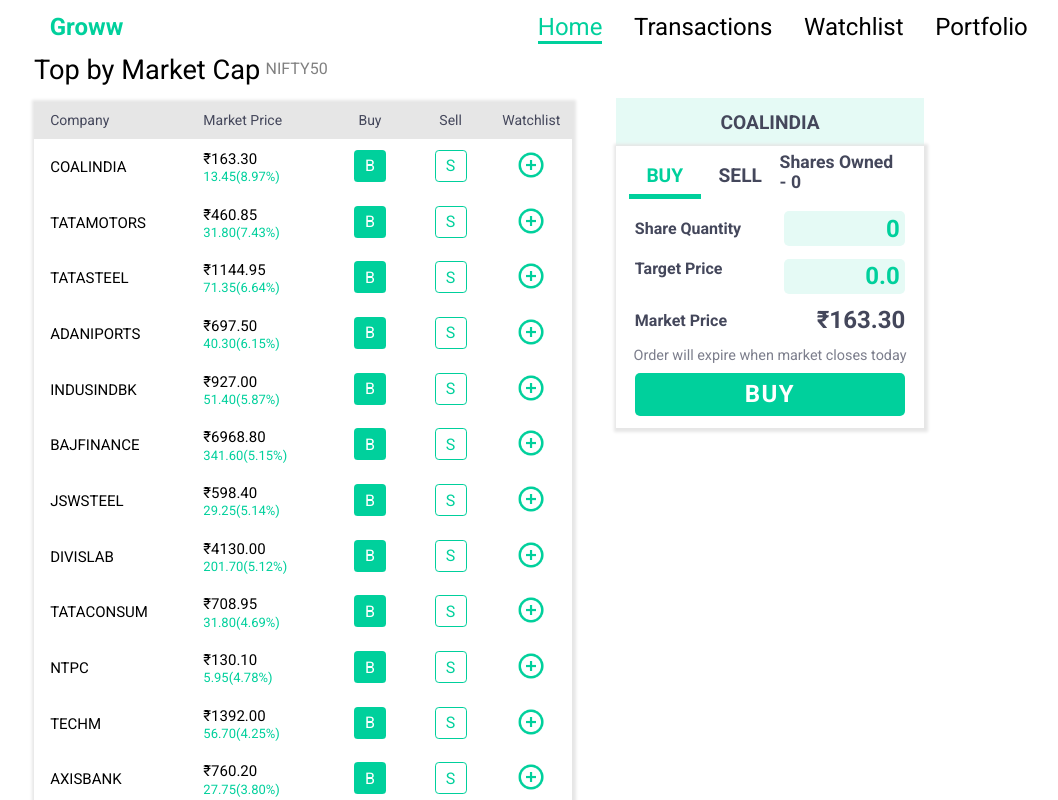
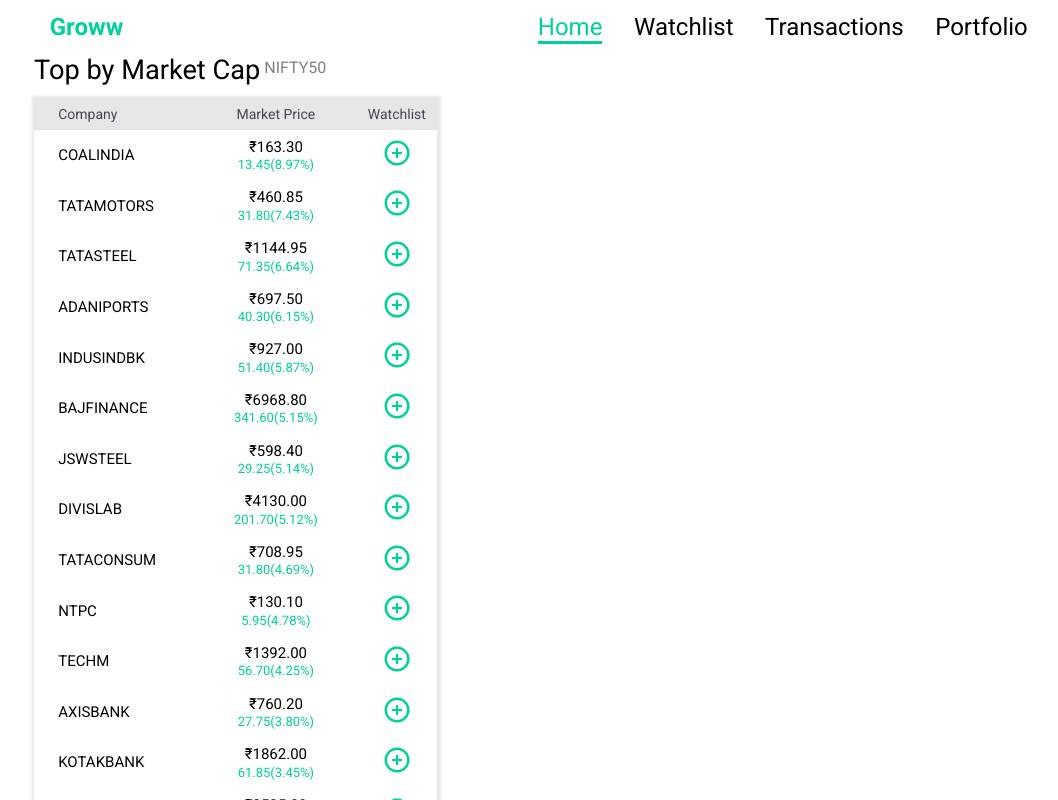
Before and after one commit to AdityaThakur278/groww-clone-multipage, a React (Create React App) app: page / in a window 1280 px wide. Shown: the top 800 px of the page, without its empty margins (158-1216 px from the left). Built offline with nearby package versions, Linux system fonts and the light colour scheme.

Commit message:
Buy/Sell option removed from home-page

```diff
--- a/src/components/BuySellForm/BuySellTransaction.js
+++ b/src/components/BuySellForm/BuySellTransaction.js
@@ -21,6 +21,8 @@
             quantity: props.shareQuantity,
             total: totalAmount.toFixed(2),
         })
+
+        alert("Transaction added to pending transaction list");
     }
 
     function buySellTransaction() {
--- a/src/components/Home/BuySellButton.css
+++ /dev/null
@@ -1,31 +0,0 @@
-.home-page .buy-button {
-  background-color: #00d09c;
-  border: none;
-  color: white;
-  width: 32px;
-  height: 32px;
-  border-radius: 12%;
-  font-size: 1rem;
-  cursor: pointer;
-  transition: 0.7s;
-}
-
-.buy-button:hover {
-  transform: scale(1.2);
-}
-
-.home-page .sell-button {
-  border: 1px solid #00d09c;
-  color: #00d09c;
-  background-color: white;
-  width: 32px;
-  height: 32px;
-  border-radius: 12%;
-  font-size: 1rem;
-  cursor: pointer;
-  transition: 0.7s;
-}
-
-.sell-button:hover {
-  transform: scale(1.2);
-}
--- a/src/components/Home/BuySellButton.js
+++ /dev/null
@@ -1,42 +0,0 @@
-import React from 'react'
-import "./BuySellButton.css"
-import {buySellCompanyChange, buyTabChange, marketPriceValueChange} from "../../Redux/buySellForm/buySellAction"
-import { connect } from 'react-redux';
-
-function BuySellButton(props) {
-
-    const buttonStyle = props.type + "-button";
-    const innerHtml = props.type.charAt(0).toUpperCase();
-
-    function handleButtonClick() {
-        props.buySellCompanyChange(props.company);
-        props.type === "buy" ? props.buyTabChange(true) : props.buyTabChange(false);
-
-        const index = props.mapCompanyToIndex[props.company];
-        const marketPrice = props.data[index].ltp;
-        props.marketPriceValueChange(marketPrice)
-    }
-
-    return (
-        <p className={props.type}>
-            <button className={buttonStyle} onClick={handleButtonClick}>{innerHtml}</button>
-        </p>
-    )
-}
-
-const mapStateToProps = (state) => {
-    return {
-        data: state.stockData.data,
-        mapCompanyToIndex: state.stockData.mapCompanyToIndex,
-    }
-}
-
-const mapDispatchToProps = (dispatch) => {
-    return {
-        buySellCompanyChange: (value) => dispatch(buySellCompanyChange(value)),
-        buyTabChange: (value) => dispatch(buyTabChange(value)),
-        marketPriceValueChange: (value) => dispatch(marketPriceValueChange(value)),
-    }
-}
-
-export default connect(mapStateToProps, mapDispatchToProps)(BuySellButton)
--- a/src/components/Home/CompanyDataRow.js
+++ b/src/components/Home/CompanyDataRow.js
@@ -1,6 +1,5 @@
 import React from 'react'
 import AddToWatchlist from './AddToWatchlist'
-import BuySellButton from './BuySellButton'
 import "./CompanyDataRow.css"
 
 function priceChangeStyle(value) {
@@ -23,8 +22,6 @@
                     <p className={priceChangeStyleValue}>{props.ptsChange}({props.percentageChange}%)</p>
             </div>
 
-            <BuySellButton type="buy" company={props.company}/>
-            <BuySellButton type="sell" company={props.company}/>
             <AddToWatchlist company={props.company} index={props.index}/>
         </div>
     )
--- a/src/components/Home/CompanyDataTable.css
+++ b/src/components/Home/CompanyDataTable.css
@@ -30,30 +30,19 @@
 .home-page .company {
   display: flex;
   align-items: center;
-  width: 30%;
+  width: 40%;
   padding: 2% 1.5%;
-  padding-left: 3%;
+  padding-left: 6%;
 }
 
 .home-page .market-price {
-  width: 25%;
-  padding: 2% 1.5%;
-}
-
-.home-page .buy {
-  width: 15%;
-  padding: 2% 1.5%;
-  text-align: center;
-}
-
-.home-page .sell {
-  width: 15%;
+  width: 40%;
   padding: 2% 1.5%;
   text-align: center;
 }
 
 .home-page .watchlist {
-  width: 15%;
+  width: 20%;
   padding: 2% 1.5%;
   text-align: center;
 }
--- a/src/components/Home/CompanyDataTable.js
+++ b/src/components/Home/CompanyDataTable.js
@@ -17,8 +17,6 @@
 				<div className="table-heading">
 					<p className="company">Company</p>
 					<p className="market-price">Market Price</p>
-					<p className="buy">Buy</p>
-					<p className="sell">Sell</p>
 					<p className="watchlist">Watchlist</p>
 				</div>
 
--- a/src/components/Home/Home.css
+++ b/src/components/Home/Home.css
@@ -7,15 +7,5 @@
 }
 
 .stock-data-area {
-    width: 60%;
+    width: 45%;
 }
-
-.buy-sell-form-area {
-    padding-top: 5%;
-    width: 35%;
-}
-
-.buy-sell-form-wrapper {
-    position: fixed;
-    width: 24%;
-}
--- a/src/components/Home/Home.js
+++ b/src/components/Home/Home.js
@@ -1,5 +1,4 @@
 import React from "react";
-import BuySellForm from "../BuySellForm/BuySellForm";
 import CompanyDataTable from "./CompanyDataTable";
 import "./Home.css"
 
@@ -9,11 +8,6 @@
 			<div className="stock-data-area">
 				<CompanyDataTable/>
 			</div>
-			<div className="buy-sell-form-area">
-				<div className="buy-sell-form-wrapper">
-					<BuySellForm/>
-				</div>
-			</div>
 		</div>
     );
 }
--- a/src/components/NavBar/NavBar.js
+++ b/src/components/NavBar/NavBar.js
@@ -25,8 +25,8 @@
             </div>
             <div className='remaining-element'>
                 <NavLink style={navLinkStyle} className="element" to="/">Home</NavLink>
+                <NavLink style={navLinkStyle} className="element" to="/watchlist">Watchlist</NavLink>
                 <NavLink style={navLinkStyle} className="element" to="/transactions">Transactions</NavLink>
-                <NavLink style={navLinkStyle} className="element" to="/watchlist">Watchlist</NavLink>
                 <NavLink style={navLinkStyle} className="element" to="/portfolio">Portfolio</NavLink>
             </div>
         </nav>
```
